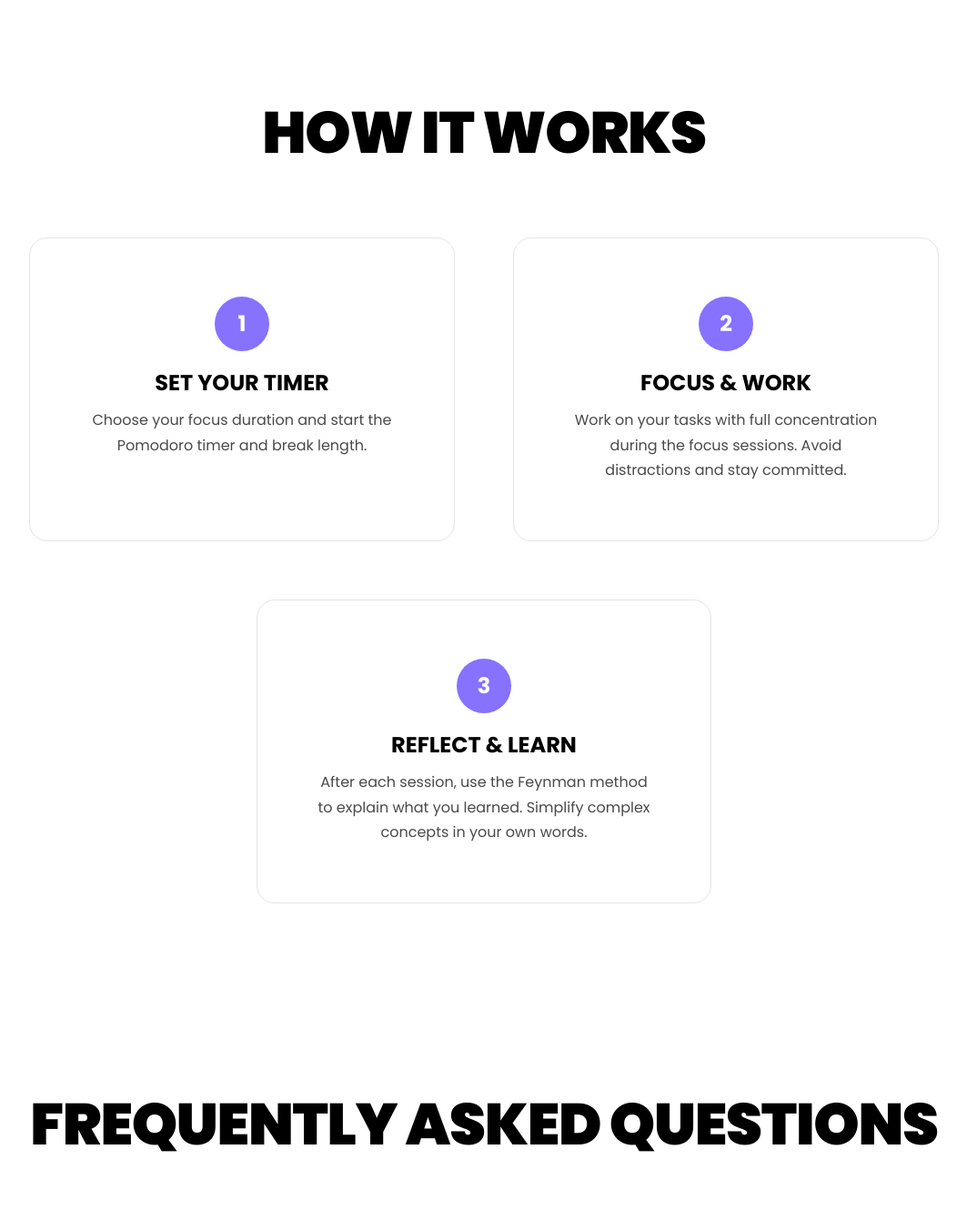
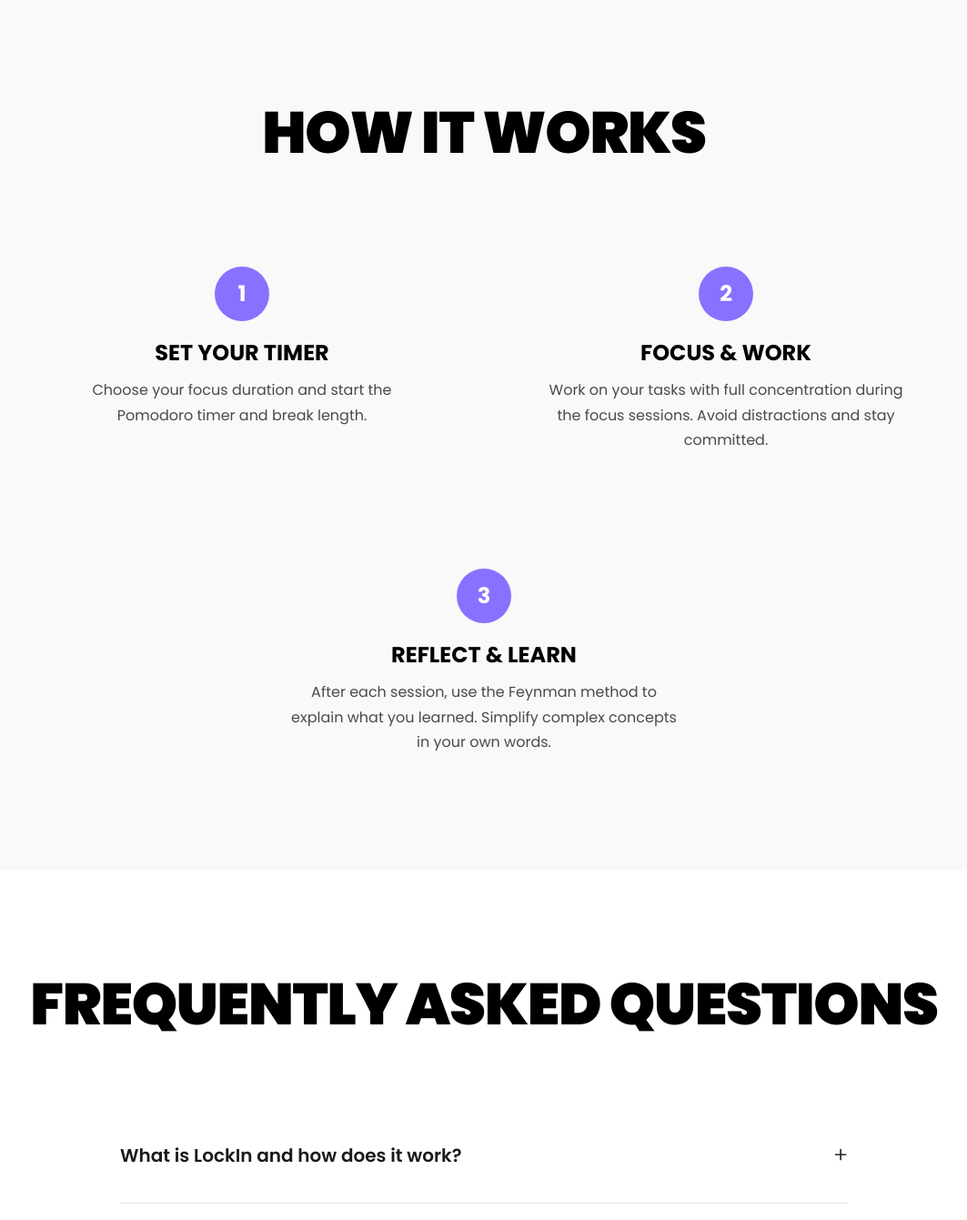
Before and after one commit to Klomegah/FinalProject_Klomegah, a PHP site: page /LandingPages/landing.html in a window 1280 px wide. Shown: the part 1559-2900 px from the top of the page at 91% size, without its empty margins (108-1171 px from the left). Run offline with PHP 8.4, Linux system fonts and the light colour scheme.

Commit message:
style: update how-it-works section with improved background and step styling

```diff
--- a/LandingPages/landing.css
+++ b/LandingPages/landing.css
@@ -401,8 +401,7 @@ body{
 /*    HOW IT WORKS SECTION     */
 .how-it-works {
     padding: var(--spacing-xl) 0;
-    background: var(--bg-white);
-    position: relative;
+    background: var(--bg-off-white);
 }
 
 .steps-container {
@@ -440,35 +439,14 @@ body{
 
 .step {
     text-align: center;
-    padding: var(--spacing-lg);
-    transition: all var(--transition-medium);
-    border-radius: 20px;
-    background: var(--bg-white);
-    border: 1px solid var(--border-light);
-    position: relative;
-    overflow: hidden;
-}
-
-.step::before {
-    content: '';
-    position: absolute;
-    top: 0;
-    left: 0;
-    right: 0;
-    height: 3px;
-    background: linear-gradient(90deg, var(--primary-purple), var(--primary-purple-light));
-    transform: scaleX(0);
-    transition: transform var(--transition-medium);
-}
-
-.step:hover::before {
-    transform: scaleX(1);
+    padding: var(--spacing-md);
+    transition: transform var(--transition-medium), box-shadow var(--transition-medium);
+    border-radius: 16px;
 }
 
 .step:hover {
     transform: translateY(-8px);
-    box-shadow: 0 20px 40px rgba(134, 114, 255, 0.1);
-    border-color: var(--primary-purple);
+    box-shadow: 0 12px 24px rgba(134, 114, 255, 0.15);
 }
 
 .step:hover .step-number {
```
